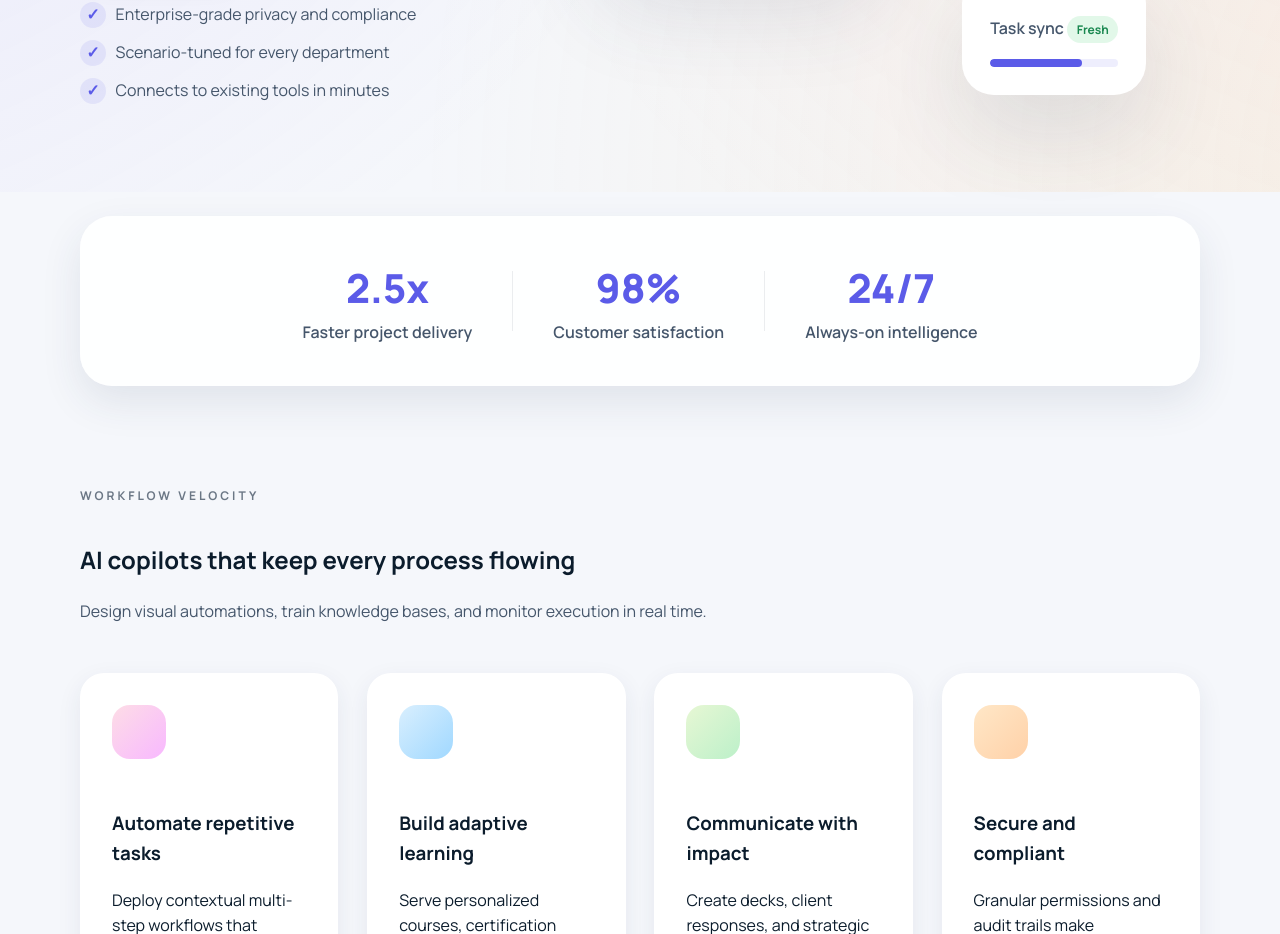
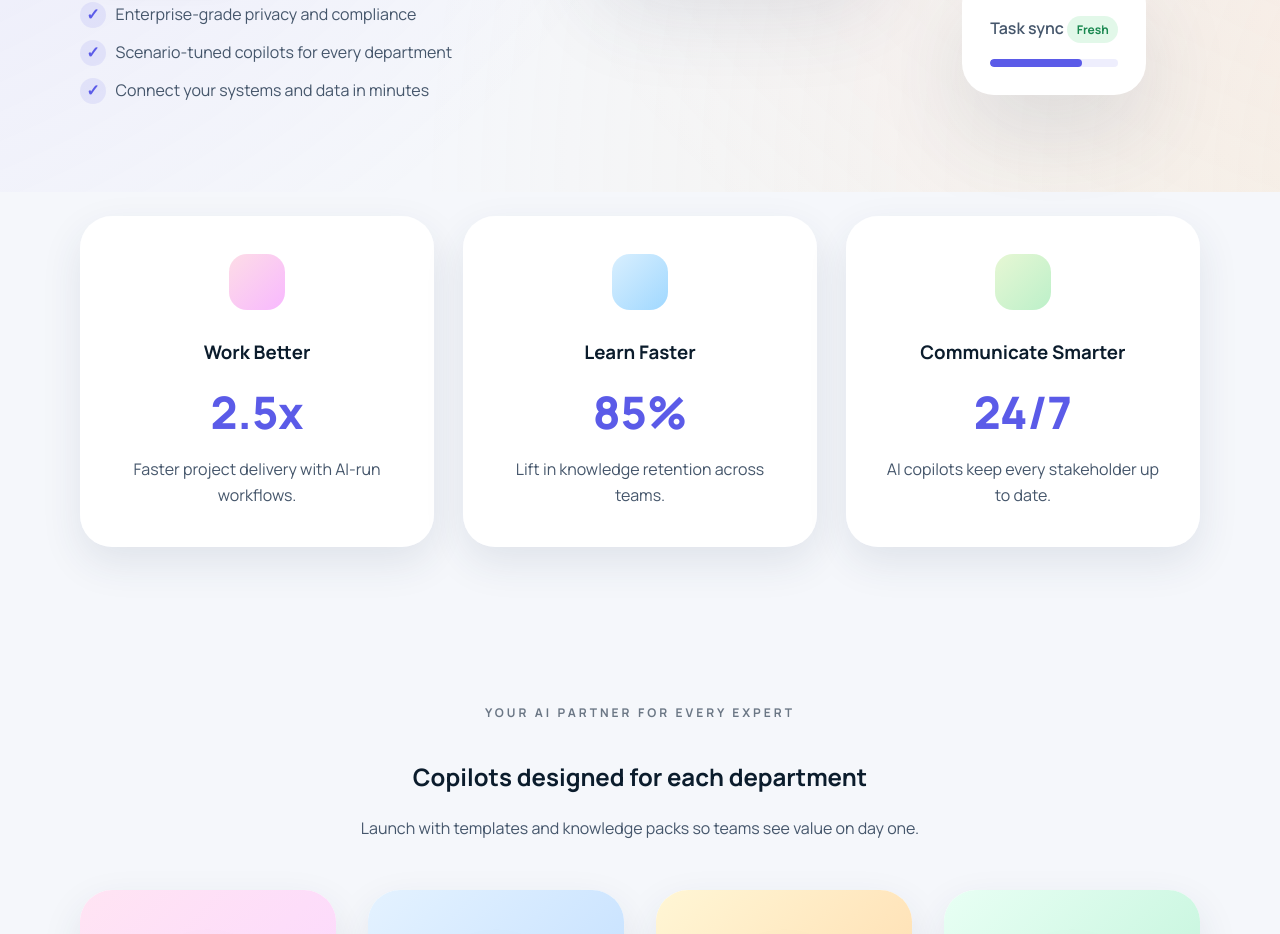
Before and after one commit to tang2010/web, a plain HTML site: page index.html in a window 1280 px wide. Shown: the part 608-1542 px from the top of the page. Drawn offline with Linux system fonts and the light colour scheme.

Commit message:
Restore missing mid-page sections

```diff
--- a/index.html
+++ b/index.html
@@ -15,9 +15,9 @@
     <div class="container">
       <div class="brand">NimbusIQ</div>
       <nav class="site-nav">
-        <a href="#work">Workflow</a>
-        <a href="#learn">Knowledge</a>
-        <a href="#communicate">Collaboration</a>
+        <a href="#work">Work Better</a>
+        <a href="#learn">Learn Faster</a>
+        <a href="#communicate">Communicate Smarter</a>
         <a href="#integrations">Integrations</a>
       </nav>
       <div class="cta-group">
@@ -36,17 +36,17 @@
     <section class="hero">
       <div class="container">
         <div class="hero-content">
-          <p class="eyebrow">NimbusIQ Collaboration Platform</p>
-          <h1>End repetitive work. Empower every expert.</h1>
-          <p class="lead">An intelligent workspace for enterprise teams to automate processes, capture knowledge, and keep data secure.</p>
+          <p class="eyebrow">AI Productivity Professionals</p>
+          <h1>End the busywork. Unleash your expertise.</h1>
+          <p class="lead">NimbusIQ orchestrates automation, knowledge, and communication across every team.</p>
           <div class="hero-actions">
             <a class="btn primary" href="#">Start free trial</a>
             <a class="btn ghost" href="#">Book a demo</a>
           </div>
           <ul class="hero-benefits">
             <li><span>✓</span><span>Enterprise-grade privacy and compliance</span></li>
-            <li><span>✓</span><span>Scenario-tuned for every department</span></li>
-            <li><span>✓</span><span>Connects to existing tools in minutes</span></li>
+            <li><span>✓</span><span>Scenario-tuned copilots for every department</span></li>
+            <li><span>✓</span><span>Connect your systems and data in minutes</span></li>
           </ul>
         </div>
         <div class="hero-visual">
@@ -90,63 +90,35 @@
       </div>
     </section>
 
-    <section class="stats" id="work">
+    <section class="performance" id="work">
       <div class="container">
-        <div class="stat">
-          <div class="value">2.5x</div>
-          <div class="label">Faster project delivery</div>
-        </div>
-        <div class="divider"></div>
-        <div class="stat">
-          <div class="value">98%</div>
-          <div class="label">Customer satisfaction</div>
-        </div>
-        <div class="divider"></div>
-        <div class="stat">
-          <div class="value">24/7</div>
-          <div class="label">Always-on intelligence</div>
-        </div>
+        <article class="performance-card">
+          <span class="icon gradient-1"></span>
+          <h3>Work Better</h3>
+          <p class="value">2.5x</p>
+          <p class="description">Faster project delivery with AI-run workflows.</p>
+        </article>
+        <article class="performance-card">
+          <span class="icon gradient-2"></span>
+          <h3>Learn Faster</h3>
+          <p class="value">85%</p>
+          <p class="description">Lift in knowledge retention across teams.</p>
+        </article>
+        <article class="performance-card">
+          <span class="icon gradient-3"></span>
+          <h3>Communicate Smarter</h3>
+          <p class="value">24/7</p>
+          <p class="description">AI copilots keep every stakeholder up to date.</p>
+        </article>
       </div>
     </section>
 
-    <section class="feature-grid" id="learn">
-      <div class="container">
-        <div class="section-head">
-          <span class="eyebrow">Workflow velocity</span>
-          <h2>AI copilots that keep every process flowing</h2>
-          <p>Design visual automations, train knowledge bases, and monitor execution in real time.</p>
-        </div>
-        <div class="grid">
-          <article class="feature-card">
-            <span class="icon gradient-1"></span>
-            <h3>Automate repetitive tasks</h3>
-            <p>Deploy contextual multi-step workflows that update systems and deliver instant reports.</p>
-          </article>
-          <article class="feature-card">
-            <span class="icon gradient-2"></span>
-            <h3>Build adaptive learning</h3>
-            <p>Serve personalized courses, certification paths, and live assessments for every role.</p>
-          </article>
-          <article class="feature-card">
-            <span class="icon gradient-3"></span>
-            <h3>Communicate with impact</h3>
-            <p>Create decks, client responses, and strategic updates in seconds while staying on brand.</p>
-          </article>
-          <article class="feature-card">
-            <span class="icon gradient-4"></span>
-            <h3>Secure and compliant</h3>
-            <p>Granular permissions and audit trails make governance effortless.</p>
-          </article>
-        </div>
-      </div>
-    </section>
-
-    <section class="persona-grid" id="communicate">
+    <section class="persona-grid" id="learn">
       <div class="container">
         <div class="section-head center">
-          <span class="eyebrow">An AI partner for everyone</span>
-          <h2>Tailored copilots for every department</h2>
-          <p>Launch with built-in templates and knowledge packs so every team embraces intelligence.</p>
+          <span class="eyebrow">Your AI partner for every expert</span>
+          <h2>Copilots designed for each department</h2>
+          <p>Launch with templates and knowledge packs so teams see value on day one.</p>
         </div>
         <div class="grid">
           <article class="persona-card">
@@ -155,7 +127,7 @@
             </div>
             <div class="card-content">
               <h3>Change Manager</h3>
-              <p>Use AI nudges to roll out new processes and capture feedback in real time.</p>
+              <p>Use AI nudges to roll out programs and capture feedback in real time.</p>
             </div>
           </article>
           <article class="persona-card">
@@ -164,7 +136,7 @@
             </div>
             <div class="card-content">
               <h3>HR Business Partner</h3>
-              <p>Deliver personalized onboarding, policy answers, and on-demand coaching.</p>
+              <p>Deliver personalized onboarding, policy answers, and coaching.</p>
             </div>
           </article>
           <article class="persona-card">
@@ -173,19 +145,28 @@
             </div>
             <div class="card-content">
               <h3>Customer Success</h3>
-              <p>Resolve issues faster with unified knowledge graphs and automated follow-ups.</p>
+              <p>Resolve issues faster with unified knowledge graphs and follow-ups.</p>
+            </div>
+          </article>
+          <article class="persona-card">
+            <div class="card-visual gradient-8">
+              <img src="https://dummyimage.com/120x120/ffffff/000000&text=SD" alt="Sales director avatar">
+            </div>
+            <div class="card-content">
+              <h3>Sales Director</h3>
+              <p>Surface battlecards, deal insights, and executive-ready updates instantly.</p>
             </div>
           </article>
         </div>
       </div>
     </section>
 
-    <section class="spotlight">
+    <section class="spotlight" id="communicate">
       <div class="container">
         <div class="spotlight-card">
           <div class="card-copy">
-            <span class="eyebrow">An AI platform that scales with your business</span>
-            <h2>Launch fast, measure impact, and expand safely</h2>
+            <span class="eyebrow">The AI nerve center for the work you do</span>
+            <h2>Automate operations, scale knowledge, and communicate instantly</h2>
             <p>Connect data, tools, and teams through a unified orchestration layer your enterprise can trust.</p>
             <ul>
               <li><span>•</span><span>One workspace for prompts, automations, and analytics</span></li>
@@ -215,9 +196,9 @@
     <section class="integrations" id="integrations">
       <div class="container">
         <div class="section-head center">
-          <span class="eyebrow">Connect your essential tools</span>
-          <h2>Work seamlessly with the apps your team loves</h2>
-          <p>Plug-and-play integrations keep workflows and data in sync.</p>
+          <span class="eyebrow">Connect your favorite tools</span>
+          <h2>Seamless integrations keep your AI in sync</h2>
+          <p>Plug-and-play connections ensure workflows and data stay aligned.</p>
         </div>
         <div class="logos">
           <span>Slack</span>
@@ -226,6 +207,8 @@
           <span>Workday</span>
           <span>Jira</span>
           <span>Zendesk</span>
+          <span>HubSpot</span>
+          <span>ServiceNow</span>
         </div>
       </div>
     </section>
@@ -233,8 +216,8 @@
     <section class="cta">
       <div class="container">
         <div class="cta-content">
-          <span class="eyebrow">Unlock a new level of productivity</span>
-          <h2>Build your first intelligent assistant in minutes</h2>
+          <span class="eyebrow">Start your productivity journey</span>
+          <h2>Launch your first intelligent assistant in minutes</h2>
           <p>Guided onboarding, best-practice templates, and 24/7 expert support.</p>
         </div>
         <div class="cta-actions">
@@ -248,7 +231,7 @@
       <div class="container">
         <div class="footer-card">
           <div class="card-text">
-            <span class="eyebrow">Upgrade to Enterprise</span>
+            <span class="eyebrow">Get your professional plan</span>
             <h2>An intelligent collaboration engine for modern teams</h2>
             <p>Deliver secure automation that keeps your organization ahead.</p>
           </div>
--- a/styles.css
+++ b/styles.css
@@ -343,42 +343,6 @@ body {
   background: var(--primary);
 }
 
-.stats {
-  margin: 3rem 0 4rem;
-}
-
-.stats .container {
-  display: flex;
-  align-items: center;
-  justify-content: center;
-  gap: 2.5rem;
-  padding: 2.5rem;
-  background: rgba(255, 255, 255, 0.9);
-  border-radius: var(--radius-lg);
-  box-shadow: var(--shadow-md);
-}
-
-.stat {
-  text-align: center;
-}
-
-.value {
-  font-size: 2.5rem;
-  font-weight: 800;
-  color: var(--primary);
-}
-
-.label {
-  color: var(--text-secondary);
-  font-weight: 600;
-}
-
-.divider {
-  width: 1px;
-  height: 60px;
-  background: rgba(15, 33, 55, 0.08);
-}
-
 .section-head {
   max-width: 640px;
 }
@@ -393,35 +357,50 @@ body {
   margin: 0;
 }
 
-.feature-grid {
-  padding: 2rem 0 5rem;
+.performance {
+  padding: 3rem 0 4.5rem;
 }
 
-.feature-grid .grid {
+.performance .container {
   display: grid;
   gap: 1.8rem;
-  grid-template-columns: repeat(4, minmax(0, 1fr));
-  margin-top: 3rem;
+  grid-template-columns: repeat(3, minmax(0, 1fr));
 }
 
-.feature-card {
-  padding: 2rem;
-  border-radius: var(--radius-md);
-  background: #fff;
-  box-shadow: var(--shadow-sm);
-  transition: transform 0.2s ease;
+.performance-card {
+  background: rgba(255, 255, 255, 0.92);
+  border-radius: var(--radius-lg);
+  box-shadow: var(--shadow-md);
+  padding: 2.4rem 2rem;
+  text-align: center;
+  position: relative;
+  overflow: hidden;
 }
 
-.feature-card:hover {
-  transform: translateY(-6px);
+.performance-card .icon {
+  display: inline-flex;
+  align-items: center;
+  justify-content: center;
+  width: 56px;
+  height: 56px;
+  border-radius: 18px;
+  margin-bottom: 1.25rem;
 }
 
-.feature-card .icon {
-  display: inline-block;
-  width: 54px;
-  height: 54px;
-  border-radius: 18px;
-  margin-bottom: 1.5rem;
+.performance-card h3 {
+  margin: 0 0 0.5rem;
+}
+
+.performance-card .value {
+  font-size: 2.8rem;
+  font-weight: 800;
+  color: var(--primary);
+  margin: 0;
+}
+
+.performance-card .description {
+  color: var(--text-secondary);
+  margin: 0.6rem 0 0;
 }
 
 .gradient-1 { background: var(--accent-1); }
@@ -431,6 +410,7 @@ body {
 .gradient-5 { background: linear-gradient(135deg, #ffe4f3 0%, #fbd6ff 100%); }
 .gradient-6 { background: linear-gradient(135deg, #e4f2ff 0%, #bddcff 100%); }
 .gradient-7 { background: linear-gradient(135deg, #fff6d5 0%, #ffd8a8 100%); }
+.gradient-8 { background: linear-gradient(135deg, #e8fff4 0%, #bbf2d6 100%); }
 
 .persona-grid {
   padding: 5rem 0;
@@ -439,7 +419,7 @@ body {
 .persona-grid .grid {
   display: grid;
   gap: 2rem;
-  grid-template-columns: repeat(3, minmax(0, 1fr));
+  grid-template-columns: repeat(4, minmax(0, 1fr));
 }
 
 .persona-card {
@@ -736,7 +716,7 @@ body {
 }
 
 @media (max-width: 1024px) {
-  .feature-grid .grid {
+  .performance .container {
     grid-template-columns: repeat(2, minmax(0, 1fr));
   }
 
@@ -824,18 +804,9 @@ body {
     align-items: flex-start;
   }
 
-  .feature-grid .grid,
+  .performance .container,
   .persona-grid .grid {
     grid-template-columns: 1fr;
-  }
-
-  .stats .container {
-    flex-direction: column;
-    gap: 1.5rem;
-  }
-
-  .divider {
-    display: none;
   }
 
   .floating-card.medium {
```
